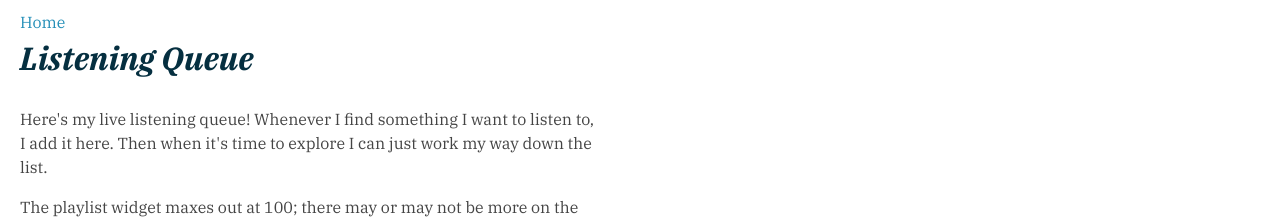
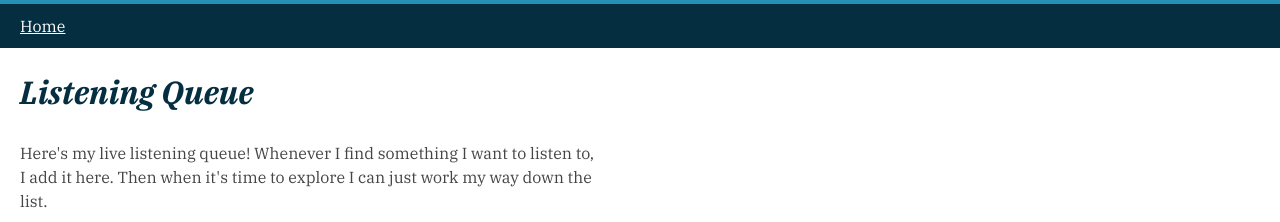
Before and after one commit to mniebling/mniebling.github.io, an Eleventy site: page posts/queue/index.md in a window 1280 px wide. Shown: the top 222 px of the page. Built offline with nearby package versions, Linux system fonts and the light colour scheme; Eleventy itself is replaced by a stand-in of ours; files that its build step writes are made by us from their sources; what outdent would draw is missing.

Commit message:
Tweak post layout

```diff
--- a/css/post.css
+++ b/css/post.css
@@ -1,6 +1,18 @@
 .post-links {
-  margin: 0 20px;
-  padding-top: 10px;
+  background: var(--color-dark);
+  border-top: 4px solid var(--color-primary);
+  padding: 10px 20px;
+  margin-bottom: 20px;
+}
+
+.post-links a {
+  color: white;
+  text-decoration: underline;
+}
+
+.post-links a:hover,
+.post-links a:active {
+  color: var(--color-light);
 }
 
 .post-meta {
--- a/css/styles.css
+++ b/css/styles.css
@@ -6,6 +6,7 @@
 html {
   --color-primary: #258fb8;
   --color-dark: #052f40;
+  --color-light: #33c1f8;
 
   height: 100%;
 }
```
